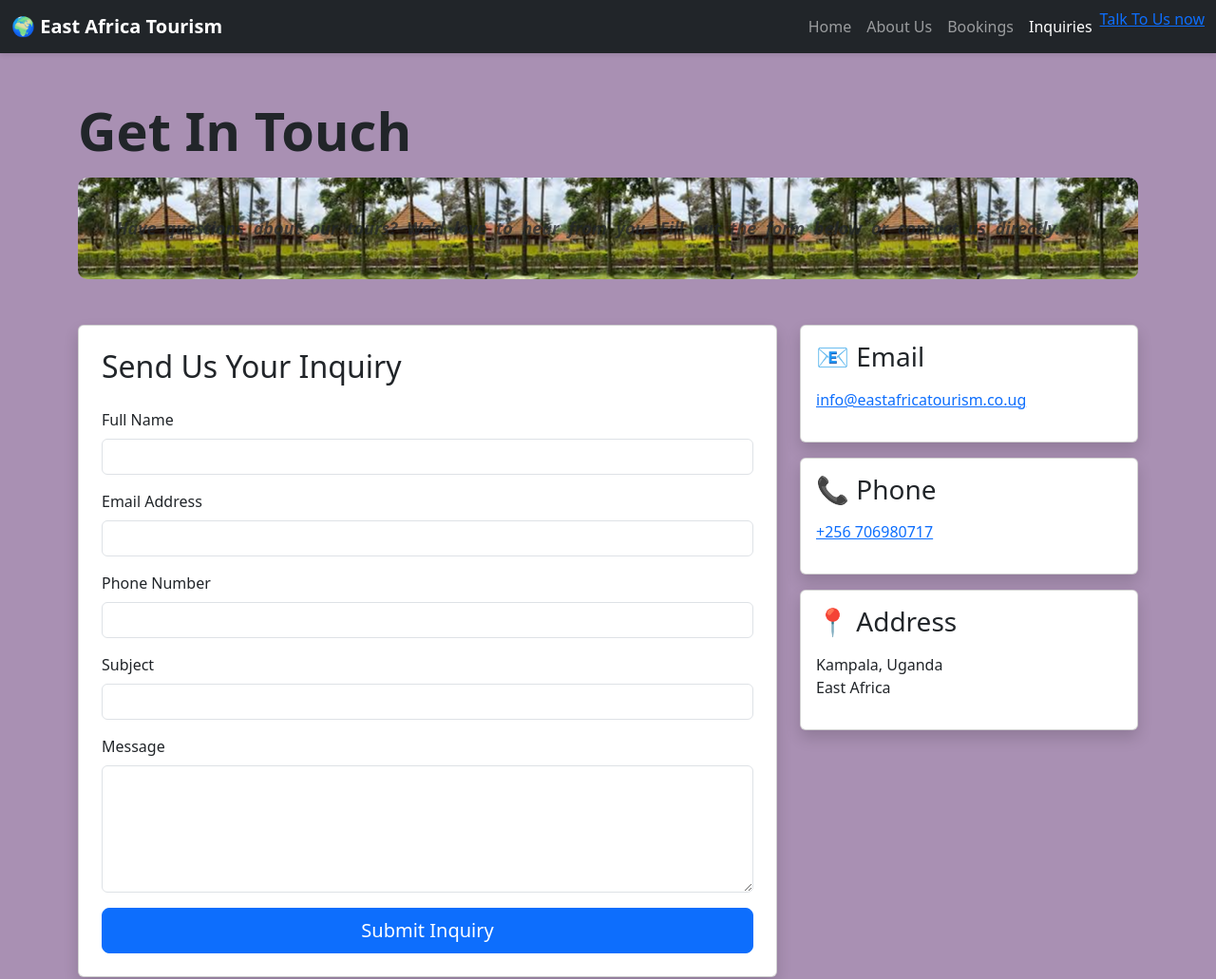
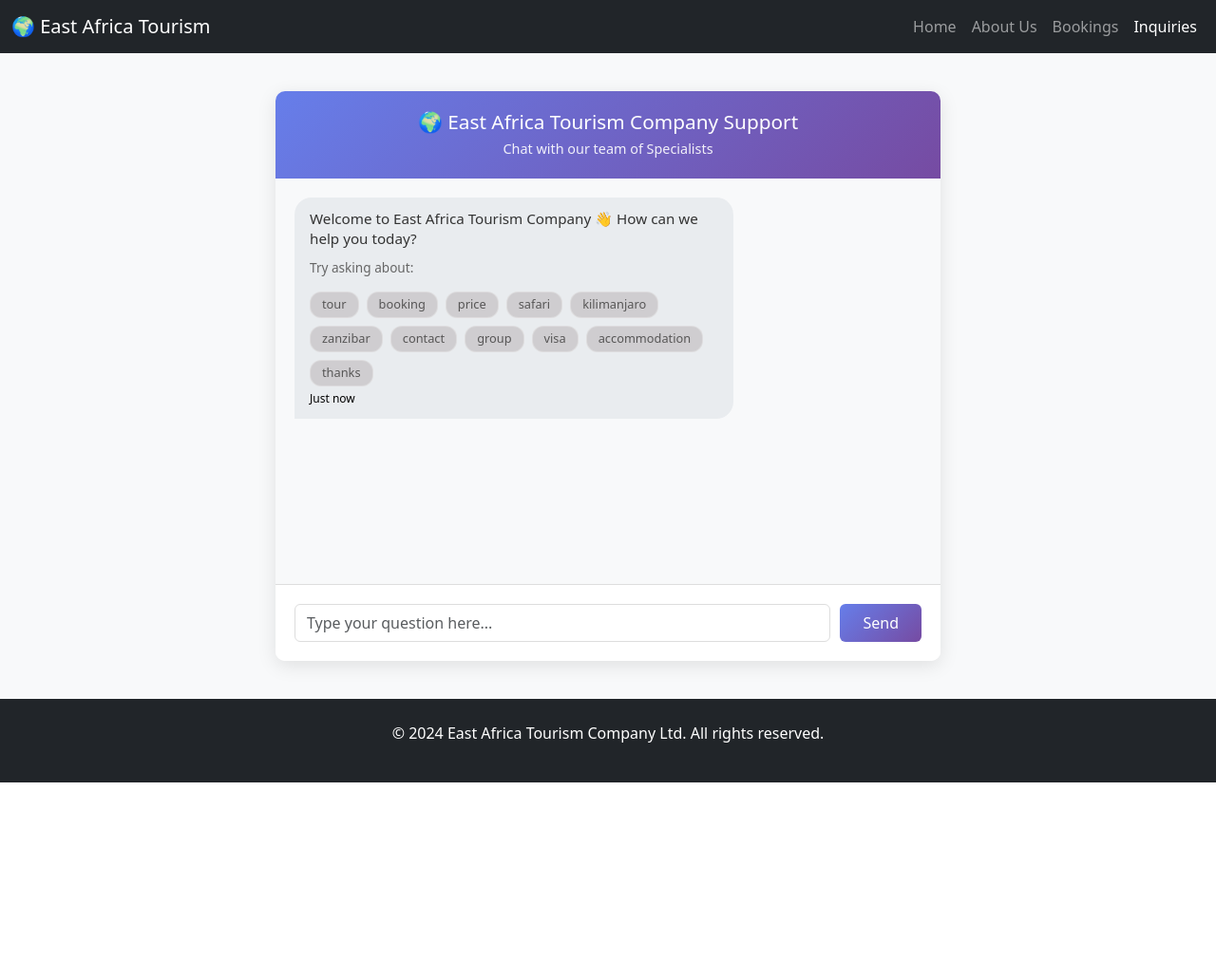
Before and after one commit to deviscyrus/website-of-organization-and-personal-website, a plain HTML site: page moreinfo.html in a window 1280 px wide. Shown: the top 1031 px of the page at 95% size. After the commit the page ends 824 px from the top, so only its background shows below. Drawn offline with nearby package versions, Linux system fonts and the light colour scheme.

Commit message:
REMOVED the inquiries and replaced it with live chat

```diff
--- a/moreinfo.html
+++ b/moreinfo.html
@@ -7,7 +7,7 @@
     <!-- Bootstrap CSS -->
     <link href="https://cdn.jsdelivr.net/npm/bootstrap@5.3.2/dist/css/bootstrap.min.css" rel="stylesheet">
     <!-- Custom CSS -->
-    <link rel="stylesheet" href="stylesheet.css">
+    <link rel="stylesheet" href="livecss.css">
 </head>
 <body>
     <!-- Header Component -->
@@ -23,94 +23,166 @@
                     <li class="nav-item"><a class="nav-link" href="services.html">About Us</a></li>
                     <li class="nav-item"><a class="nav-link" href="bookings.html">Bookings</a></li>
                     <li class="nav-item"><a class="nav-link active" href="moreinfo.html">Inquiries</a></li>
-                    <li class="nav-item"><a class="navlink" href="response.html">Talk To Us now</a></li>
 
                 </ul>
             </div>
         </div>
     </nav>
 
-    <main class="py-5">
-        <div class="container">
-            <!-- Hero Section -->
-            <section class="mb-5">
-                <h1 class="display-4 mb-3">Get In Touch</h1>
-                <p class="lead text-muted">Have questions about our tours? We'd love to hear from you. Fill out the form below or contact us directly.</p>
-            </section>
+    <main>
+        <div class="chat-wrapper">
+            <div class="chat-container">
+                <!-- Chat Header -->
+                <div class="chat-header">
+                    <h2>🌍 East Africa Tourism Company Support</h2>
+                    <p class="mb-0">Chat with our team of Specialists</p>
+                </div>
 
-            <div class="row">
-                <!-- Contact Form -->
-                <div class="col-lg-8 mb-5">
-                    <div class="card shadow">
-                        <div class="card-body p-4">
-                            <h2 class="card-title mb-4">Send Us Your Inquiry</h2>
-                            <form action="#" method="post" href="response.html">
-                                <div class="mb-3">
-                                    <label for="name" class="form-label">Full Name</label>
-                                    <input type="text" class="form-control" id="name" name="name" required>
-                                </div>
-
-                                <div class="mb-3">
-                                    <label for="email" class="form-label">Email Address</label>
-                                    <input type="email" class="form-control" id="email" name="email" required>
-                                </div>
-
-                                <div class="mb-3">
-                                    <label for="phone" class="form-label">Phone Number</label>
-                                    <input type="tel" class="form-control" id="phone" name="phone">
-                                </div>
-
-                                <div class="mb-3">
-                                    <label for="subject" class="form-label">Subject</label>
-                                    <input type="text" class="form-control" id="subject" name="subject" required>
-                                </div>
-
-                                <div class="mb-3">
-                                    <label for="message" class="form-label">Message</label>
-                                    <textarea class="form-control" id="message" name="message" rows="5" required></textarea>
-                                </div>
-
-                                <button type="submit" class="btn btn-primary btn-lg w-100">Submit Inquiry</button>
-                            </form>
+                <!-- Chat Messages -->
+                <div class="chat-messages" id="chatMessages">
+                    <div class="message">
+                        <div class="message-bubble bot-bubble">
+                            <p class="mb-0">Welcome to East Africa Tourism Company 👋 How can we help you today?</p>
+                            <p style="font-size: 0.85rem; margin-top: 10px; color: #666;">Try asking about:</p>
+                            <div class="topic-list">
+                                <span class="topic-tag" onclick="selectTopic('tour')">tour</span>
+                                <span class="topic-tag" onclick="selectTopic('booking')">booking</span>
+                                <span class="topic-tag" onclick="selectTopic('price')">price</span>
+                                <span class="topic-tag" onclick="selectTopic('safari')">safari</span>
+                                <span class="topic-tag" onclick="selectTopic('kilimanjaro')">kilimanjaro</span>
+                                <span class="topic-tag" onclick="selectTopic('zanzibar')">zanzibar</span>
+                                <span class="topic-tag" onclick="selectTopic('contact')">contact</span>
+                                <span class="topic-tag" onclick="selectTopic('group')">group</span>
+                                <span class="topic-tag" onclick="selectTopic('visa')">visa</span>
+                                <span class="topic-tag" onclick="selectTopic('accommodation')">accommodation</span>
+                                <span class="topic-tag" onclick="selectTopic('thanks')">thanks</span>
+                            </div>
+                            <div class="timestamp">Just now</div>
                         </div>
                     </div>
                 </div>
 
-                <!-- Contact Information -->
-                <div class="col-lg-4">
-                    <div class="card shadow mb-3">
-                        <div class="card-body">
-                            <h3 class="card-title mb-3">📧 Email</h3>
-                            <p><a href="mailto:info@eastafricatourism.com">info@eastafricatourism.co.ug</a></p>
-                        </div>
-                    </div>
-
-                    <div class="card shadow mb-3">
-                        <div class="card-body">
-                            <h3 class="card-title mb-3">📞 Phone</h3>
-                            <p><a href="tel:+256706980717">+256 706980717</a></p>
-                        </div>
-                    </div>
-
-                    <div class="card shadow">
-                        <div class="card-body">
-                            <h3 class="card-title mb-3">📍 Address</h3>
-                            <p>Kampala, Uganda<br>East Africa</p>
-                        </div>
-                    </div>
+                <!-- Chat Input -->
+                <div class="chat-input-area">
+                    <input
+                        type="text"
+                        class="form-control"
+                        id="userInput"
+                        placeholder="Type your question here..."
+                        onkeypress="if(event.key==='Enter') sendMessage()"
+                    >
+                    <button class="btn" onclick="sendMessage()">Send</button>
                 </div>
             </div>
         </div>
     </main>
 
     <!-- Footer -->
-    <footer class="bg-dark text-white py-4 mt-5">
+    <footer class="bg-dark text-white py-4">
         <div class="container text-center">
             <p>&copy; 2024 East Africa Tourism Company Ltd. All rights reserved.</p>
         </div>
     </footer>
 
-    <!-- Bootstrap Bundle with Popper -->
+    <!-- Bootstrap Bundle -->
     <script src="https://cdn.jsdelivr.net/npm/bootstrap@5.3.2/dist/js/bootstrap.bundle.min.js"></script>
+
+    <script>
+        const responses = {
+            tour: "We offer amazing tours including Serengeti Safari, Mount Kilimanjaro, and Zanzibar Beach Tours. Would you like more details about any specific tour?",
+            booking: "You can book through our website at bookings.html or contact us at info@eastafricatourism.com. We also offer phone support!",
+            price: "Our tour prices vary depending on duration and group size. Prices start from $500 for a 3-day tour. Contact us for custom quotes!",
+            safari: "Our safari tours include guided game drives, camping, and all meals. Popular destinations are Serengeti, Masai Mara, and Amboseli. Interested?",
+            kilimanjaro: "Mount Kilimanjaro trekking is available year-round with experienced guides. The trek takes 5-7 days depending on the route. Want details?",
+            zanzibar: "Zanzibar offers beautiful beaches, Stone Town heritage, and water activities. We offer 4-5 day packages. Would you like to know more?",
+            contact: "You can reach us at +256 706 980 717 or email info@eastafricatourism.com. We're available Monday-Friday, 9am-5pm EAT.",
+            group: "We offer group discounts for parties of 10 or more. Contact us for customized group packages and special rates!",
+            visa: "We can assist with travel documentation advice. Most visitors need a valid passport and may require visas. Check our About Us page for details.",
+            accommodation: "We arrange accommodation ranging from budget lodges to luxury resorts. All tours include hotel arrangements. Tell us your preference!",
+            default: "You are most welcome! Come visit us once again if you need any assistance! For more specific information, please visit our website or call us at +256 706 980 717. Is there anything else I can help with?",
+            thanks: "You're welcome! If you have any more questions, feel free to ask. Have a great day!"
+        };
+
+        function getResponse(userMessage) {
+            const message = userMessage.toLowerCase();
+
+            if (message.includes('tour') || message.includes('package')) return responses.tour;
+            if (message.includes('book') || message.includes('booking')) return responses.booking;
+            if (message.includes('price') || message.includes('cost') || message.includes('$')) return responses.price;
+            if (message.includes('safari')) return responses.safari;
+            if (message.includes('kilimanjaro') || message.includes('mountain')) return responses.kilimanjaro;
+            if (message.includes('zanzibar') || message.includes('beach')) return responses.zanzibar;
+            if (message.includes('contact') || message.includes('phone') || message.includes('email')) return responses.contact;
+            if (message.includes('group') || message.includes('discount')) return responses.group;
+            if (message.includes('visa') || message.includes('passport')) return responses.visa;
+            if (message.includes('hotel') || message.includes('accommodation') || message.includes('stay')) return responses.accommodation;
+
+            return responses.default;
+        }
+
+        function selectTopic(topic) {
+            const userInput = document.getElementById('userInput');
+            userInput.value = topic;
+            userInput.focus();
+        }
+
+        function sendMessage() {
+            const userInput = document.getElementById('userInput');
+            const message = userInput.value.trim();
+
+            if (!message) return;
+
+            addMessage(message, 'user');
+            userInput.value = '';
+
+            showTypingIndicator();
+
+            setTimeout(() => {
+                removeTypingIndicator();
+                const botResponse = getResponse(message);
+                addMessage(botResponse, 'bot');
+            }, 1000);
+        }
+
+        function addMessage(text, sender) {
+            const chatMessages = document.getElementById('chatMessages');
+            const messageDiv = document.createElement('div');
+            messageDiv.className = `message ${sender === 'user' ? 'user-message' : ''}`;
+
+            const bubbleClass = sender === 'user' ? 'user-bubble' : 'bot-bubble';
+            const time = new Date().toLocaleTimeString([], {hour: '2-digit', minute:'2-digit'});
+
+            messageDiv.innerHTML = `
+                <div class="message-bubble ${bubbleClass}">
+                    <p class="mb-0">${text}</p>
+                    <div class="timestamp">${time}</div>
+                </div>
+            `;
+
+            chatMessages.appendChild(messageDiv);
+            chatMessages.scrollTop = chatMessages.scrollHeight;
+        }
+
+        function showTypingIndicator() {
+            const chatMessages = document.getElementById('chatMessages');
+            const typingDiv = document.createElement('div');
+            typingDiv.className = 'message';
+            typingDiv.id = 'typingIndicator';
+            typingDiv.innerHTML = `
+                <div class="typing-indicator">
+                    <div class="typing-dot"></div>
+                    <div class="typing-dot"></div>
+                    <div class="typing-dot"></div>
+                </div>
+            `;
+            chatMessages.appendChild(typingDiv);
+            chatMessages.scrollTop = chatMessages.scrollHeight;
+        }
+
+        function removeTypingIndicator() {
+            const indicator = document.getElementById('typingIndicator');
+            if (indicator) indicator.remove();
+        }
+    </script>
 </body>
 </html>
```
Also changed, not shown: response.html (deleted, +0 -189 lines), livecss.css (line endings or trailing spaces).
